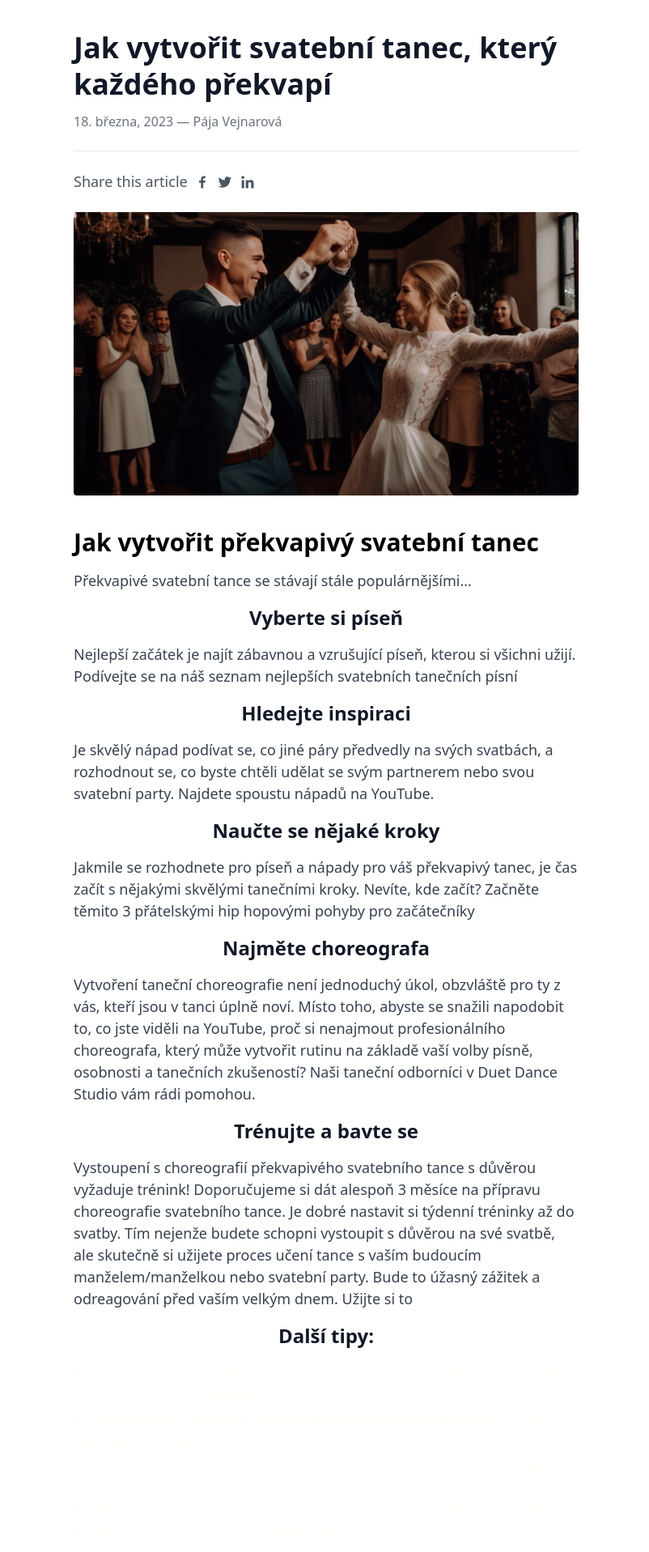
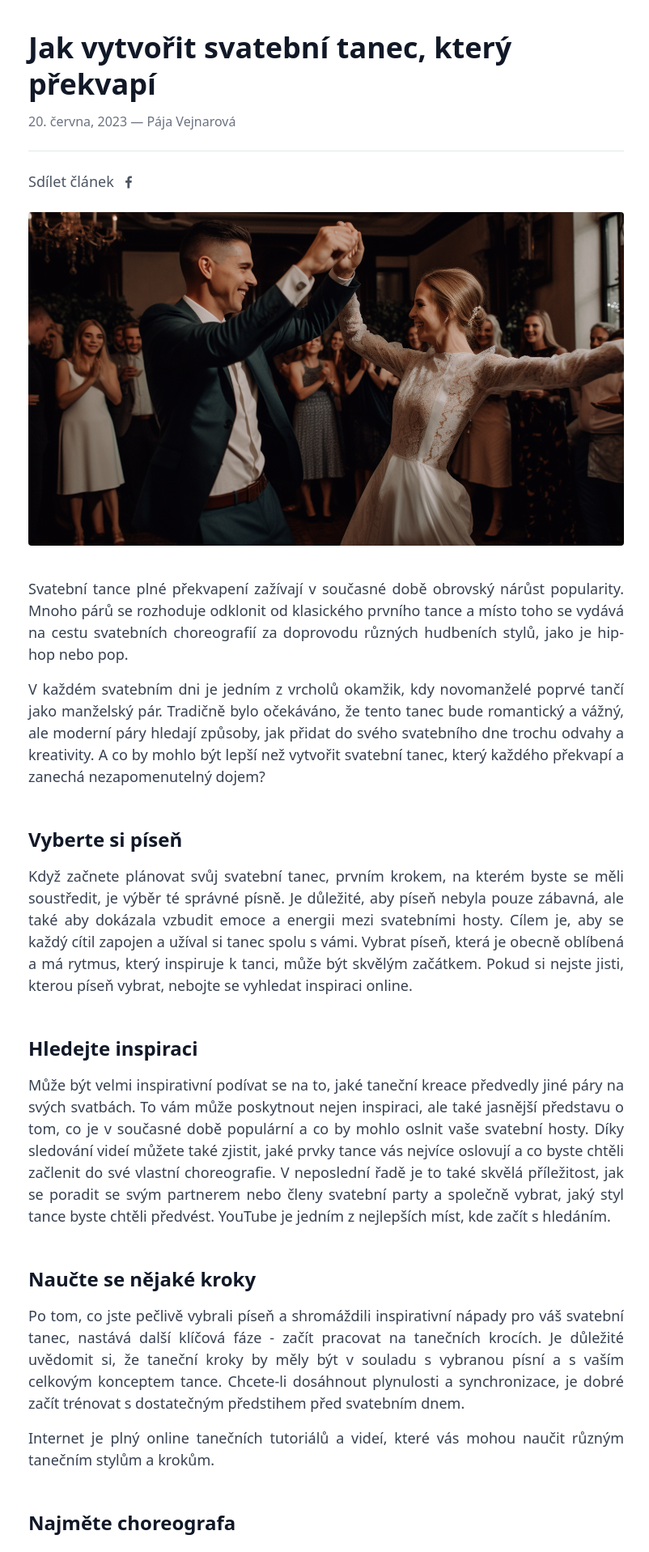
Before and after one commit to LukasMitlener/next_wedding_dance, a Next.js app: page /blog/jak_vytvorit_svatebni_tanec in a window 1280 px wide. Shown: the part 60-1977 px from the top of the page at 81% size, without its empty margins (237-1039 px from the left). Built offline with nearby package versions, Linux system fonts and the light colour scheme.

Commit message:
Add files via upload

```diff
--- a/pages/blog/5_skvelych_napadu.jsx
+++ b/pages/blog/5_skvelych_napadu.jsx
@@ -5,17 +5,20 @@ import pic from '../../public/wedd3.png'
 
 const Blog1 = () => {
   return (
-    <article class="px-4 py-24 mx-auto max-w-7xl" itemid="#" itemscope itemtype="http://schema.org/BlogPosting">
-      <div class="w-full mx-auto mb-10 text-left md:w-3/4 lg:w-1/2">
+    <article class="px-4 py-24 mx-auto max-w-3xl">
+      <div class="w-full mx-auto mb-10 text-left ">
         <div class="pb-6 mb-6 border-b border-gray-200">
-          <h1 class="mb-3 text-3xl font-bold text-gray-900 md:leading-tight md:text-4xl" itemprop="headline" title="Rise of Tailwind - A Utility First CSS Framework">
+          <h1 class="mb-3 text-3xl font-bold text-gray-900 md:leading-tight md:text-4xl">
             5 skvělých nápadů jak tancem oživit Vaší svatbu
           </h1>
-          <p class="text-base text-gray-500">18. března, 2023 — Pája Vejnarová</p>
+          <p class="text-base text-gray-500">18. června, 2023 — Pája Vejnarová</p>
         </div>
         <div class="flex items-center mb-6 space-x-2">
           <p class="text-gray-600">Sdílet článek</p>
-          <a href="https://www.facebook.com/profile.php?id=100092820558697" class="text-gray-600 hover:text-gray-900">
+          <a
+            href="https://www.facebook.com/sharer/sharer.php?u=https://www.svatebnitance.cz/blog/5_skvelych_napadu"
+            target="_blank"
+            class="text-gray-600 hover:text-gray-900">
             <svg xmlns="http://www.w3.org/2000/svg" width="24" height="24" viewBox="0 0 24 24" class="flex-none w-5 h-5" fill="currentColor">
               <path
                 d="M13.397,20.997v-8.196h2.765l0.411-3.209h-3.176V7.548c0-0.926,0.258-1.56,1.587-1.56h1.684V3.127	C15.849,3.039,15.025,2.997,14.201,3c-2.444,0-4.122,1.492-4.122,4.231v2.355H7.332v3.209h2.753v8.202H13.397z"
@@ -24,10 +27,10 @@ const Blog1 = () => {
           </a>
 
         </div>
-        <Image src={pic} class="object-cover w-full h-full bg-center rounded" alt="Kutty" />
+        <Image src={pic} class="object-cover w-full h-full bg-center rounded" alt="svatební pár tančí" />
       </div>
 
-      <div class="w-full mx-auto prose md:w-3/4 lg:w-1/2">
+      <div class="w-full mx-auto prose ">
         <p className="mt-3 text-justify">
         Svatba je jedinečný a osobní výraz lásky a odevzdání, který se nese
         na vlnách radosti a oslav. Tento den je naplněný nezapomenutelnými
@@ -51,10 +54,10 @@ const Blog1 = () => {
           “Hmmm nudnej ploužák,” říkají si někteří svatebčané. "On ten Tonda byl vždycky takovej trochu suchar”...”Zííív 🥱”... A PAK TO PŘIJDE!🤩🤩🤩... A Tonda všem vytře zrak 😎
         </p>
 
-        <div className="mt-5 mb-20">
+        <div className="flex justify-center mt-5 mb-20">
           <iframe
-            width="560"
-            height="315"
+            width="768"
+            height="415"
             src="https://www.youtube.com/embed/Gx6_LorZRNQ"
 
             allow="accelerometer; autoplay; clipboard-write; encrypted-media; gyroscope; picture-in-picture"
@@ -66,12 +69,11 @@ const Blog1 = () => {
           Chcete překvapit svého nastávajícího tancem s družičkami? 💃
         </p>
 
-        <div className="mt-5 mb-20">
+        <div className="flex justify-center mt-5 mb-20">
           <iframe
-            width="560"
-            height="315"
+            width="768"
+            height="415"
             src="https://www.youtube.com/embed/09WbvRtAQUY"
-
             allow="accelerometer; autoplay; clipboard-write; encrypted-media; gyroscope; picture-in-picture"
             allowFullScreen
           />
@@ -81,12 +83,40 @@ const Blog1 = () => {
           Když nechce tančit na svatbě váš nastávající, můžete to zkusit roztočit na parketu třeba s taťkou 😜
         </p>
 
-        <div className="mt-5 mb-10">
+        <div className="flex justify-center mt-5 mb-20">
           <iframe
-            width="560"
-            height="315"
+            width="768"
+            height="415"
             src="https://www.youtube.com/embed/t-BHDpP5opA"
+            allow="accelerometer; autoplay; clipboard-write; encrypted-media; gyroscope; picture-in-picture"
+            allowFullScreen
+          />
+        </div>
 
+        <p className="mt-6">
+          No dobře. I ten hříšňák Vás naše lektorka dokáže naučit 😜
+        </p>
+
+        <div className="flex justify-center mt-5 mb-20">
+          <iframe
+            width="768"
+            height="415"
+            src="https://www.youtube.com/embed/ZYhlm9GTAQ0"
+            allow="accelerometer; autoplay; clipboard-write; encrypted-media; gyroscope; picture-in-picture"
+            allowFullScreen
+          />
+        </div>
+
+
+        <p className="mt-6">
+          Nebo snad chce nevěstě udělat překvapení ženich se svou družbou? 😜
+        </p>
+
+        <div className="flex justify-center mt-5 mb-10">
+          <iframe
+            width="768"
+            height="415"
+            src="https://www.youtube.com/embed/sF9XBYHrwtk"
             allow="accelerometer; autoplay; clipboard-write; encrypted-media; gyroscope; picture-in-picture"
             allowFullScreen
           />
--- a/pages/blog/jak_vytvorit_svatebni_tanec.jsx
+++ b/pages/blog/jak_vytvorit_svatebni_tanec.jsx
@@ -5,78 +5,85 @@ import pic from '../../public/wedd4.png'
 
 const Blog2 = () => {
   return (
-    <article class="px-4 py-24 mx-auto max-w-7xl" itemid="#" itemscope itemtype="http://schema.org/BlogPosting">
-      <div class="w-full mx-auto mb-10 text-left md:w-3/4 lg:w-1/2">
+    <article class="px-4 py-24 mx-auto max-w-3xl">
+      <div class="w-full mx-auto mb-10 text-left">
         <div class="pb-6 mb-6 border-b border-gray-200">
-          <h1 class="mb-3 text-3xl font-bold text-gray-900 md:leading-tight md:text-4xl" itemprop="headline" title="Rise of Tailwind - A Utility First CSS Framework">
-          Jak vytvořit svatební tanec, který každého překvapí
+          <h1 class="mb-3 text-3xl font-bold text-gray-900 md:leading-tight md:text-4xl">
+          Jak vytvořit svatební tanec, který překvapí
           </h1>
-          <p class="text-base text-gray-500">18. března, 2023 — Pája Vejnarová</p>
+          <p class="text-base text-gray-500">20. června, 2023 — Pája Vejnarová</p>
         </div>
         <div class="flex items-center mb-6 space-x-2">
-          <p class="text-gray-600">Share this article</p>
-          <a href="#" class="text-gray-600 hover:text-gray-900">
+          <p class="text-gray-600">Sdílet článek</p>
+          <a
+          href="https://www.facebook.com/sharer/sharer.php?u=https://www.svatebnitance.cz/blog/jak_vytvorit_svatebni_tanec"
+          target="_blank"
+          class="text-gray-600 hover:text-gray-900">
             <svg xmlns="http://www.w3.org/2000/svg" width="24" height="24" viewBox="0 0 24 24" class="flex-none w-5 h-5" fill="currentColor">
               <path
                 d="M13.397,20.997v-8.196h2.765l0.411-3.209h-3.176V7.548c0-0.926,0.258-1.56,1.587-1.56h1.684V3.127	C15.849,3.039,15.025,2.997,14.201,3c-2.444,0-4.122,1.492-4.122,4.231v2.355H7.332v3.209h2.753v8.202H13.397z"
               />
             </svg>
           </a>
-          <a href="#" class="text-gray-600 hover:text-gray-900">
-            <svg xmlns="http://www.w3.org/2000/svg" width="24" height="24" viewBox="0 0 24 24" class="flex-none w-5 h-5" fill="currentColor">
-              <path
-                d="M19.633,7.997c0.013,0.175,0.013,0.349,0.013,0.523c0,5.325-4.053,11.461-11.46,11.461c-2.282,0-4.402-0.661-6.186-1.809	c0.324,0.037,0.636,0.05,0.973,0.05c1.883,0,3.616-0.636,5.001-1.721c-1.771-0.037-3.255-1.197-3.767-2.793	c0.249,0.037,0.499,0.062,0.761,0.062c0.361,0,0.724-0.05,1.061-0.137c-1.847-0.374-3.23-1.995-3.23-3.953v-0.05	c0.537,0.299,1.16,0.486,1.82,0.511C3.534,9.419,2.823,8.184,2.823,6.787c0-0.748,0.199-1.434,0.548-2.032	c1.983,2.443,4.964,4.04,8.306,4.215c-0.062-0.3-0.1-0.611-0.1-0.923c0-2.22,1.796-4.028,4.028-4.028	c1.16,0,2.207,0.486,2.943,1.272c0.91-0.175,1.782-0.512,2.556-0.973c-0.299,0.935-0.936,1.721-1.771,2.22	c0.811-0.088,1.597-0.312,2.319-0.624C21.104,6.712,20.419,7.423,19.633,7.997z"
-              />
-            </svg>
-          </a>
-          <a href="#" class="text-gray-600 hover:text-gray-900">
-            <svg xmlns="http://www.w3.org/2000/svg" width="24" height="24" viewBox="0 0 24 24" class="flex-none w-5 h-5" fill="currentColor">
-              <circle cx="4.983" cy="5.009" r="2.188" />
-              <path
-                d="M9.237 8.855v12.139h3.769v-6.003c0-1.584.298-3.118 2.262-3.118 1.937 0 1.961 1.811 1.961 3.218v5.904H21v-6.657c0-3.27-.704-5.783-4.526-5.783-1.835 0-3.065 1.007-3.568 1.96h-.051v-1.66H9.237zM3.095 8.855H6.87V20.994H3.095z"
-              />
-            </svg>
-          </a>
+
         </div>
-        <Image src={pic} class="object-cover w-full h-full bg-center rounded" alt="Kutty" />
+        <Image src={pic} class="object-cover w-full h-full bg-center rounded" alt="svatební pár tančí" />
       </div>
 
-      <div class="w-full mx-auto prose md:w-3/4 lg:w-1/2">
-        <h1 className="text-3xl font-bold mb-4">Jak vytvořit překvapivý svatební tanec</h1>
+      <div class="w-full mx-auto">
+        <p className="mb-4 text-justify">Svatební tance plné překvapení zažívají v současné době obrovský nárůst popularity.
+        Mnoho párů se rozhoduje odklonit od klasického prvního tance a místo toho se vydává na cestu svatebních choreografií
+        za doprovodu různých hudbeních stylů, jako je hip-hop nebo pop.</p>
+        <p className="mb-4 text-justify">V každém svatebním dni je jedním z vrcholů okamžik, kdy novomanželé poprvé tančí
+        jako manželský pár. Tradičně bylo očekáváno, že tento tanec bude romantický a vážný, ale moderní páry hledají způsoby,
+        jak přidat do svého svatebního dne trochu odvahy a kreativity. A co by mohlo být lepší než vytvořit svatební tanec,
+        který každého překvapí a zanechá nezapomenutelný dojem? </p>
+        <h2 className="text-2xl text-left font-bold my-4 mt-12">Vyberte si píseň</h2>
 
-        <p className="mb-4">Překvapivé svatební tance se stávají stále populárnějšími...</p>
+        <p className="mb-4 text-justify">Když začnete plánovat svůj svatební tanec, prvním krokem, na kterém byste se měli soustředit,
+        je výběr té správné písně. Je důležité, aby píseň nebyla pouze zábavná, ale také aby dokázala vzbudit emoce a energii mezi
+        svatebními hosty. Cílem je, aby se každý cítil zapojen a užíval si tanec spolu s vámi. Vybrat píseň, která je obecně oblíbená
+        a má rytmus, který inspiruje k tanci, může být skvělým začátkem. Pokud si nejste jisti, kterou píseň vybrat, nebojte se vyhledat
+        inspiraci online. </p>
 
-        <h2 className="text-2xl font-bold my-4">Vyberte si píseň</h2>
+        <h2 className="text-2xl text-left font-bold my-4 mt-12">Hledejte inspiraci</h2>
 
-        <p className="mb-4">Nejlepší začátek je najít zábavnou a vzrušující píseň, kterou si všichni užijí. Podívejte se na náš seznam nejlepších svatebních tanečních písní</p>
+        <p className="mb-4 text-justify">Může být velmi inspirativní podívat se na to, jaké taneční kreace předvedly jiné páry
+        na svých svatbách. To vám může poskytnout nejen inspiraci, ale také jasnější představu o tom, co je v současné době
+        populární a co by mohlo oslnit vaše svatební hosty. Díky sledování videí můžete také zjistit, jaké prvky tance vás
+        nejvíce oslovují a co byste chtěli začlenit do své vlastní choreografie. V neposlední řadě je to také skvělá příležitost,
+        jak se poradit se svým partnerem nebo členy svatební party a společně vybrat, jaký styl tance byste chtěli předvést.
+        YouTube je jedním z nejlepších míst, kde začít s hledáním.  </p>
 
-        <h2 className="text-2xl font-bold my-4">Hledejte inspiraci</h2>
+        <h2 className="text-2xl text-left font-bold my-4 mt-12">Naučte se nějaké kroky</h2>
 
-        <p className="mb-4">Je skvělý nápad podívat se, co jiné páry předvedly na svých svatbách, a rozhodnout se, co byste chtěli udělat se svým partnerem nebo svou svatební party. Najdete spoustu nápadů na YouTube. </p>
+        <p className="mb-4 text-justify">Po tom, co jste pečlivě vybrali píseň a shromáždili inspirativní nápady pro váš svatební tanec,
+        nastává další klíčová fáze - začít pracovat na tanečních krocích. Je důležité uvědomit si, že taneční kroky by měly být v souladu
+        s vybranou písní a s vaším celkovým konceptem tance. Chcete-li dosáhnout plynulosti a synchronizace, je dobré začít trénovat
+        s dostatečným předstihem před svatebním dnem.</p>
+        <p className="mb-4 text-justify">Internet je plný online tanečních tutoriálů a videí, které vás mohou naučit různým tanečním
+        stylům a krokům.</p>
 
-        <h2 className="text-2xl font-bold my-4">Naučte se nějaké kroky</h2>
+        <h2 className="text-2xl text-left font-bold my-4 mt-12">Najměte choreografa</h2>
 
-        <p className="mb-4">Jakmile se rozhodnete pro píseň a nápady pro váš překvapivý tanec, je čas začít s nějakými skvělými tanečními kroky. Nevíte, kde začít? Začněte těmito 3 přátelskými hip hopovými pohyby pro začátečníky</p>
+        <p className="mb-4 text-justify">Vytvoření taneční choreografie není jednoduchý úkol, obzvláště pro ty z vás,
+        kteří jsou v tanci úplně noví. Místo toho, abyste se snažili napodobit to, co jste viděli na YouTube, proč si
+        nenajmout profesionálního choreografa, který může vytvořit rutinu na základě vaší volby písně, osobnosti a
+        tanečních zkušeností? Profesionální choreograf má zkušenosti a znalosti potřebné k vytvoření taneční rutiny,
+        která je nejen vizuálně atraktivní, ale také přizpůsobená vašim schopnostem a preferencím. Může vám pomoci vybrat
+        kroky a pohyby, které skvěle ladí s vaší vybranou písní, a také vám poradit, jak nejlépe vyjádřit vaši osobnost
+        prostřednictvím tance. </p>
+        <p className="mb-4 text-justify">Naše zkušená lektorka je k dispozici, aby vám poskytla podporu a odborné vedení,
+        které potřebujete. S citlivým přístupem k vašim potřebám a přáním, vám ráda pomůže vytvořit taneční choreografii,
+        která bude nejen okouzlující, ale také vyjadřovat vaše pocity a radost z tohoto výjimečného dne. </p>
 
-        <h2 className="text-2xl font-bold my-4">Najměte choreografa</h2>
+        <h2 className="text-2xl text-left font-bold my-4 mt-12">Trénujte a bavte se</h2>
 
-        <p className="mb-4">Vytvoření taneční choreografie není jednoduchý úkol, obzvláště pro ty z vás, kteří jsou v tanci úplně noví. Místo toho, abyste se snažili napodobit to, co jste viděli na YouTube, proč si nenajmout profesionálního choreografa, který může vytvořit rutinu na základě vaší volby písně, osobnosti a tanečních zkušeností? Naši taneční odborníci v Duet Dance Studio vám rádi pomohou. </p>
-
-        <h2 className="text-2xl font-bold my-4">Trénujte a bavte se</h2>
-
-        <p className="mb-4">Vystoupení s choreografií překvapivého svatebního tance s důvěrou vyžaduje trénink! Doporučujeme si dát alespoň 3 měsíce na přípravu choreografie svatebního tance. Je dobré nastavit si týdenní tréninky až do svatby. Tím nejenže budete schopni vystoupit s důvěrou na své svatbě, ale skutečně si užijete proces učení tance s vaším budoucím manželem/manželkou nebo svatební party. Bude to úžasný zážitek a odreagování před vaším velkým dnem. Užijte si to </p>
-
-        <h2 className="text-2xl font-bold my-4">Další tipy:</h2>
-
-        <ul className="list-disc list-inside mb-4">
-          <li>Můžete zahrnout několik různých stylů tance do vašeho překvapivého svatebního tance, abyste dodali různorodost a drámu.</li>
-          <li>Pokud máte s tancem menší zkušenosti, zaměřte se na jednoduché, ale efektivní pohyby.</li>
-          <li>Vytvořte video svého tance během tréninků. To vám pomůže vidět, jak vypadáte při tanci a co byste mohli vylepšit.</li>
-          <li>Pokud je to možné, trénujte v prostoru, který je podobný tomu, kde budete na svatbě tančit. To vám pomůže lépe se připravit na skutečné prostředí.</li>
-          <li>Nezapomeňte na důležitost vyjadřování - váš obličej a způsob, jakým se pohybujete, může přidat mnoho k celkovému dojmu vašeho tance.</li>
-          <li>Pamatujte, že nejdůležitější je, abyste se během tance bavili a užívali si to. I když nejste perfektní, vaši hosté si všimnou a ocení, když vidí, že se bavíte.</li>
-        </ul>
-        <p>...</p>
+        <p className="mb-4 text-justify">Vystoupení s choreografií překvapivého svatebního tance s důvěrou vyžaduje trénink!
+        Doporučujeme si dát alespoň 3 měsíce na přípravu choreografie svatebního tance. Je dobré nastavit si týdenní tréninky
+        až do svatby. Tím nejenže budete schopni vystoupit s důvěrou na své svatbě, ale skutečně si užijete proces učení tance
+        s vaším budoucím manželem/manželkou nebo svatební party. Bude to úžasný zážitek a odreagování před vaším velkým dnem.
+        Užijte si to! </p>
       </div>
     </article>
   )
--- a/pages/index.js
+++ b/pages/index.js
@@ -13,30 +13,25 @@ import Footer from "../components/Footer"
 export default function Home() {
   return (
     <div className="relative bg-bg-color overflow-hidden font-montserrat">
-    {/* <div className="bg-gradient-to-tl from-main-bg-onecolor to-main-bg-light-pink overflow-hidden font-poppins">
-    <div className="bg-gradient-to-tl from-main-pink-alt2 via-main-bg-onecolor to-main-bg-light-blue overflow-hidden font-poppins">
-    <div className="bg-gradient-to-tl from-main-pink-alt1 via-main-bg-onecolor to-main-green-alt1 overflow-hidden font-poppins"> */}
       <Head>
-        <title>Create Next App</title>
-        <meta name="description" content="Kolečkové lyže s unikátními jízdními vlastnostmi. Množství barevných provedení."></meta>
-        <meta name="keywords" content="originální, unikátní, kolečkové lyže, jak vybrat, letní trénink, letní běžky, bežky na kolečkách, běžky v létě na suchu, klasika, skate, na soupaž, barevné provedení"></meta>
+        <title>Svatební tance</title>
+        <meta name="description" content="Kurzy netradičních svatebních tanců vytvořených na míru"></meta>
+        <meta name="keywords" content="Svatební tance, první tanec, netradiční tance, kurzy tanců, svatební příprava, taneční lekce, svatební choreografie, taneční kurs, svatební tanec na míru, osobní taneční lekce, profesionální choreografie, jedinečný svatební tanec, kreativní svatební tance, svatební tanec pro páry, taneční trénink, taneční instruktor, překvapivý svatební tanec, svatební tanec lekce, tanec družiček"></meta>
         <meta
           property="og:image"
-          content="https://example.com/images/cool-page.jpg"
+          content="https://svatebnitance.cz/images/wedd6.png"
         />
         <link rel="icon" href="/favicon.ico" />
       </Head>
       <Navbar />
-
-       <Hero />
-
+      <Hero />
       <About />
       <Lektorka />
-
       <Features />
       <Blog />
       <Testimonials />
       <Pricing />
+      <hr className="mb-6 border-h-color" />
       <Cta />
       <Footer />
     </div>
```
